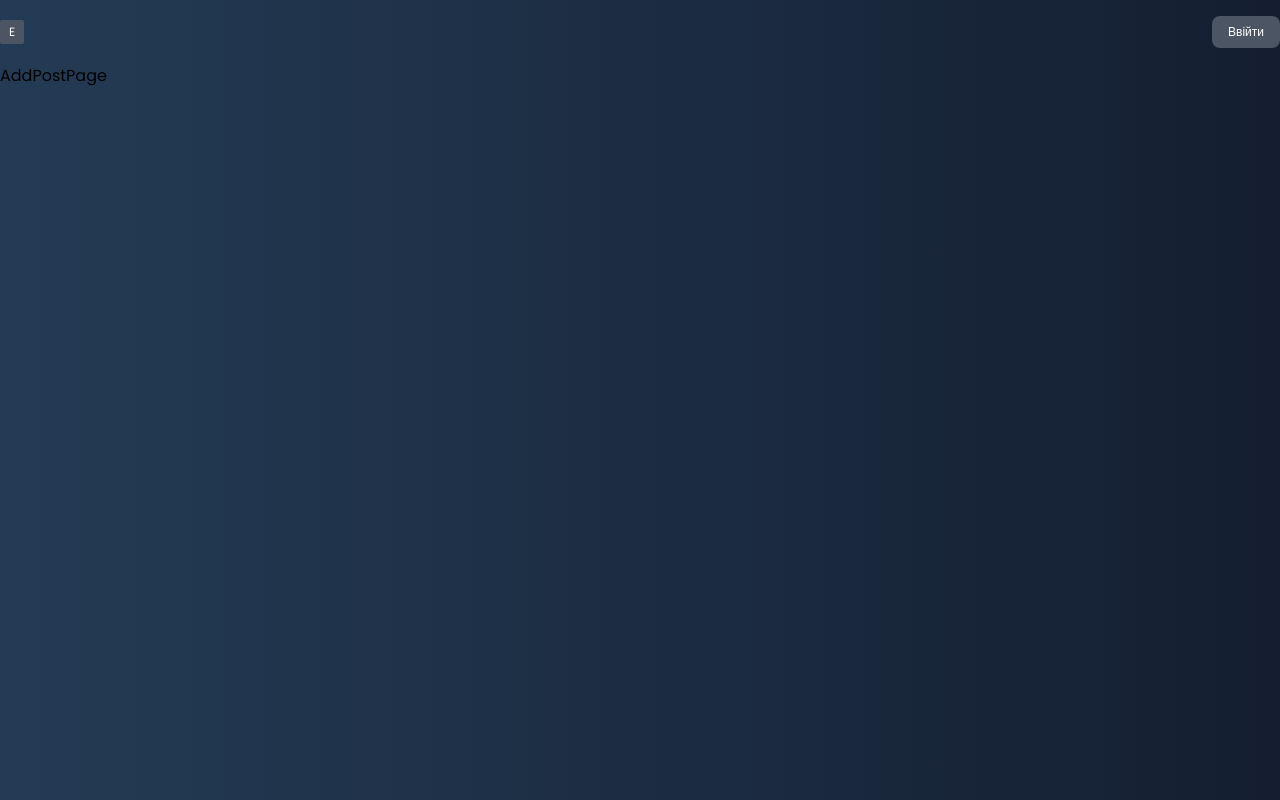
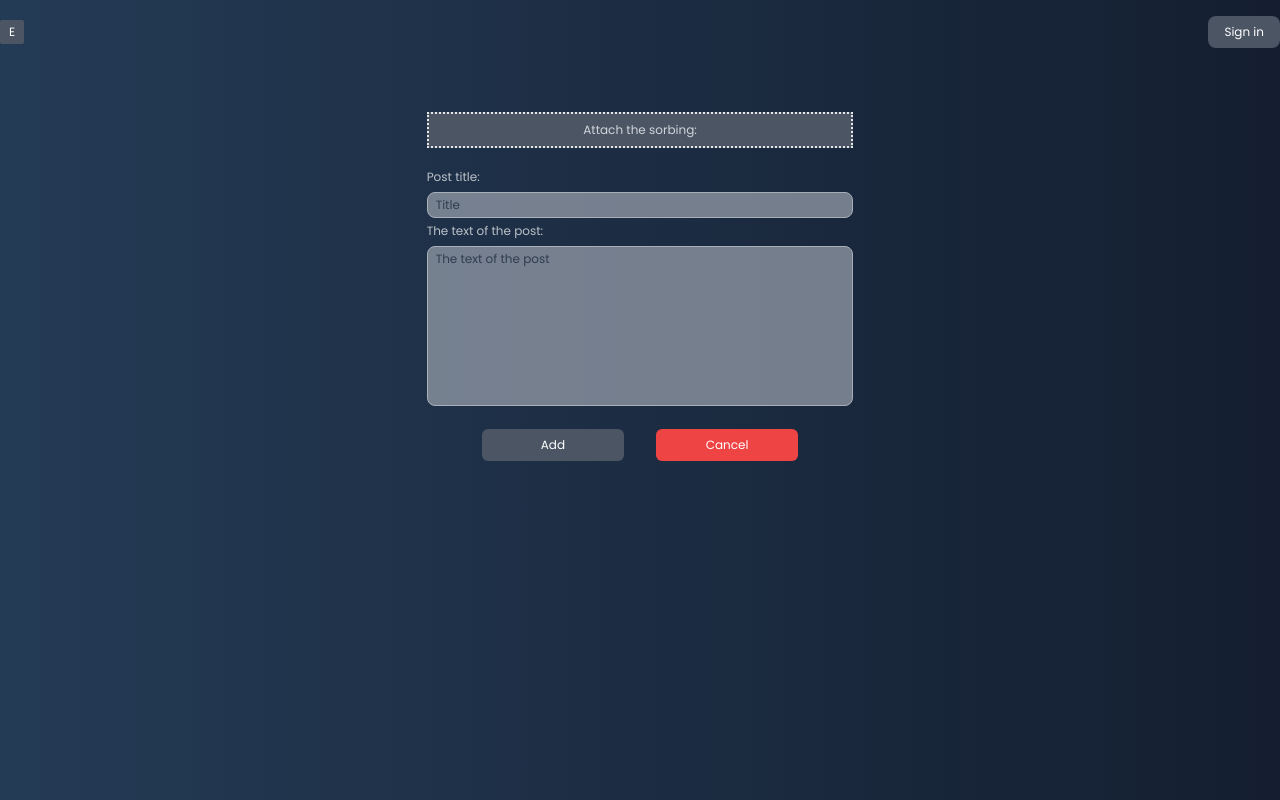
Before and after one commit to volodymyr198/MERN-blog-frontend, a React (Create React App) app in the folder blog/: page /new in a window 1280 px wide. Built offline with nearby package versions, Linux system fonts and the light colour scheme; no server answers.

Commit message:
added createPost

```diff
--- a/blog/src/components/NavBar.jsx
+++ b/blog/src/components/NavBar.jsx
@@ -15,14 +15,15 @@
     const logoutHandler = ()=>{
         dispatch(logout());
         window.localStorage.removeItem("token");
-        toast("Ви успішно вийшли!")
+        toast('You have successfully exited!');
     }
     return (
         <div className="flex py-4 justify-between items-center">
             <span className="flex justify-center items-center w-6 h-6 bg-gray-600 text-xs text-white rounded-sm">
                 E
             </span>
-            {isAuth &&(<ul className="flex gap-8">
+            {isAuth && (
+                <ul className="flex gap-8">
                     <li>
                         <NavLink
                             to={'/'}
@@ -32,7 +33,7 @@
                                 isActive ? activeStyles : undefined
                             }
                         >
-                        Головна
+                            Main
                         </NavLink>
                     </li>
                     <li>
@@ -44,7 +45,7 @@
                                 isActive ? activeStyles : undefined
                             }
                         >
-                        Мої публікації
+                            My publications
                         </NavLink>
                     </li>
                     <li>
@@ -56,12 +57,17 @@
                                 isActive ? activeStyles : undefined
                             }
                         >
-                        Додати пост
+                            Add a post
                         </NavLink>
                     </li>
-            </ul>)}
+                </ul>
+            )}
             <div className="flex justify-center items-center bg-gray-600 text-xs text-white rounded-lg px-4 py-2">
-                {isAuth ?(<button onClick={logoutHandler}>Вийти</button>) : <Link to={"/login"}>Ввійти</Link>}
+                {isAuth ? (
+                    <button onClick={logoutHandler}>Go out</button>
+                ) : (
+                    <Link to={'/login'}>Sign in</Link>
+                )}
             </div>
         </div>
     );
--- a/blog/src/pages/AddPostPage.jsx
+++ b/blog/src/pages/AddPostPage.jsx
@@ -1,7 +1,88 @@
-import React from 'react'
+import React, { useState } from 'react';
+import { useDispatch } from 'react-redux';
+import { createPost } from '../redux/features/post/postSlice';
+import { useNavigate } from 'react-router-dom';
 
 export const AddPostPage = () => {
-  return (
-    <div>AddPostPage</div>
-  )
-}
+    const [title, setTitle] = useState('');
+    const [text, setText] = useState('');
+    const [image, setImage] = useState('');
+
+    const dispatch = useDispatch();
+    const navigate = useNavigate();
+
+    const handleSubmit = () => {
+        try {
+            const data = new FormData();
+            data.append('title', title);
+            data.append('text', text);
+            data.append('image', image);
+
+            dispatch(createPost(data));
+            navigate('/');
+        } catch (error) {
+            console.log(error);
+        }
+    };
+    const clearFormData = () => {
+        setText('');
+        setTitle('');
+    };
+
+    return (
+        <form
+            className="w-1/3 mx-auto py-10"
+            onSubmit={e => e.preventDefault()}
+        >
+            <label className="text-gray-300 py-2 bg-gray-600 text-xs mt-2 flex items-center justify-center border-2 border-dotted cursor-pointer">
+                Attach the sorbing:
+                <input
+                    type="file"
+                    onChange={e => setImage(e.target.files[0])}
+                    className="hidden"
+                />
+            </label>
+
+            <div className="flex object-cover py-2">
+                {image && <img src={URL.createObjectURL(image)} alt="img" />}
+            </div>
+
+            <label className="text-xs text-white opacity-70">
+                Post title:
+                <input
+                    type="text"
+                    value={title}
+                    onChange={e => setTitle(e.target.value)}
+                    placeholder="Title"
+                    className="mt-1 text-black w-full rounded-lg bg-gray-400 border py-1 px-2 text-xs outline-none placeholder:text-gray-700"
+                />
+            </label>
+
+            <label className="text-xs text-white opacity-70">
+                The text of the post:
+                <textarea
+                    value={text}
+                    onChange={e => setText(e.target.value)}
+                    placeholder="The text of the post"
+                    className="mt-1 text-black w-full rounded-lg bg-gray-400 border py-1 px-2 text-xs outline-none resize-none h-40 placeholder:text-gray-700"
+                ></textarea>
+            </label>
+            <div className="flex gap-8 items-center justify-center mt-4">
+                <button
+                    type="button"
+                    onClick={handleSubmit}
+                    className="flex justify-center items-center bg-gray-600 w-1/3 text-xs  text-white rounded-md py-2 px-4"
+                >
+                    Add
+                </button>
+                <button
+                    type="button"
+                    onClick={clearFormData}
+                    className="flex justify-center items-center bg-red-500 w-1/3 text-xs text-white rounded-md py-2 px-4"
+                >
+                    Cancel
+                </button>
+            </div>
+        </form>
+    );
+};
--- a/blog/src/pages/LoginPage.jsx
+++ b/blog/src/pages/LoginPage.jsx
@@ -59,13 +59,13 @@
                     onClick={handleSubmit}
                     className="flex justify-center text-xs bg-gray-600 text-white rounded-lg py-2 px-4"
                 >
-                    Ввійти
+                    Enter
                 </button>
                 <Link
                     to="/register"
                     className="flex justify-center items-center text-xs text-white"
                 >
-                    Не маєш аккаунта?
+                    Don't have an account?
                 </Link>
             </div>
         </form>
--- a/blog/src/pages/RegisterPage.jsx
+++ b/blog/src/pages/RegisterPage.jsx
@@ -62,13 +62,13 @@
                     onClick={handleSubmit}
                     className="flex justify-center text-xs bg-gray-600 text-white rounded-lg py-2 px-4"
                 >
-                    Підтвердити
+                    Confirm
                 </button>
                 <Link
                     to="/login"
                     className="flex justify-center items-center text-xs text-white"
                 >
-                    Вже зареєстровані?
+                    Already a member?
                 </Link>
             </div>
         </form>
--- /dev/null
+++ b/blog/src/redux/features/post/postSlice.js
@@ -0,0 +1,38 @@
+import { createSlice, createAsyncThunk } from '@reduxjs/toolkit';
+import axios from '../../../utils/axios';
+
+const initialState = {
+    posts: [],
+    popularPosts: [],
+    loading: false,
+};
+
+export const createPost = createAsyncThunk('post/logout', async params => {
+    try {
+        const { data } = await axios.post('/posts', params);
+        return data;
+    } catch (error) {
+        console.log(error.message);
+    }
+});
+
+export const postSlice = createSlice({
+    name: 'post',
+    initialState,
+    reducers: {},
+    extraReducers: builder => {
+        builder
+            .addCase(createPost.pending, (state, action) => {
+                state.loading = true;
+            })
+            .addCase(createPost.fulfilled, (state, action) => {
+                state.loading = false;
+                state.posts.push(action.payload)
+            })
+            .addCase(createPost.rejected, (state, action) => {
+                state.loading = false;
+            });;
+    },
+});
+
+export default postSlice.reducer;
--- a/blog/src/redux/store.js
+++ b/blog/src/redux/store.js
@@ -1,8 +1,10 @@
 import { configureStore } from '@reduxjs/toolkit';
 import authSlice from './features/auth/authSlise';
+import postSlice from './features/post/postSlice';
 
 export const store = configureStore({
     reducer: {
         auth: authSlice,
+        post: postSlice
     },
 });
```
Lines whose indentation alone changed are shown as unchanged.
